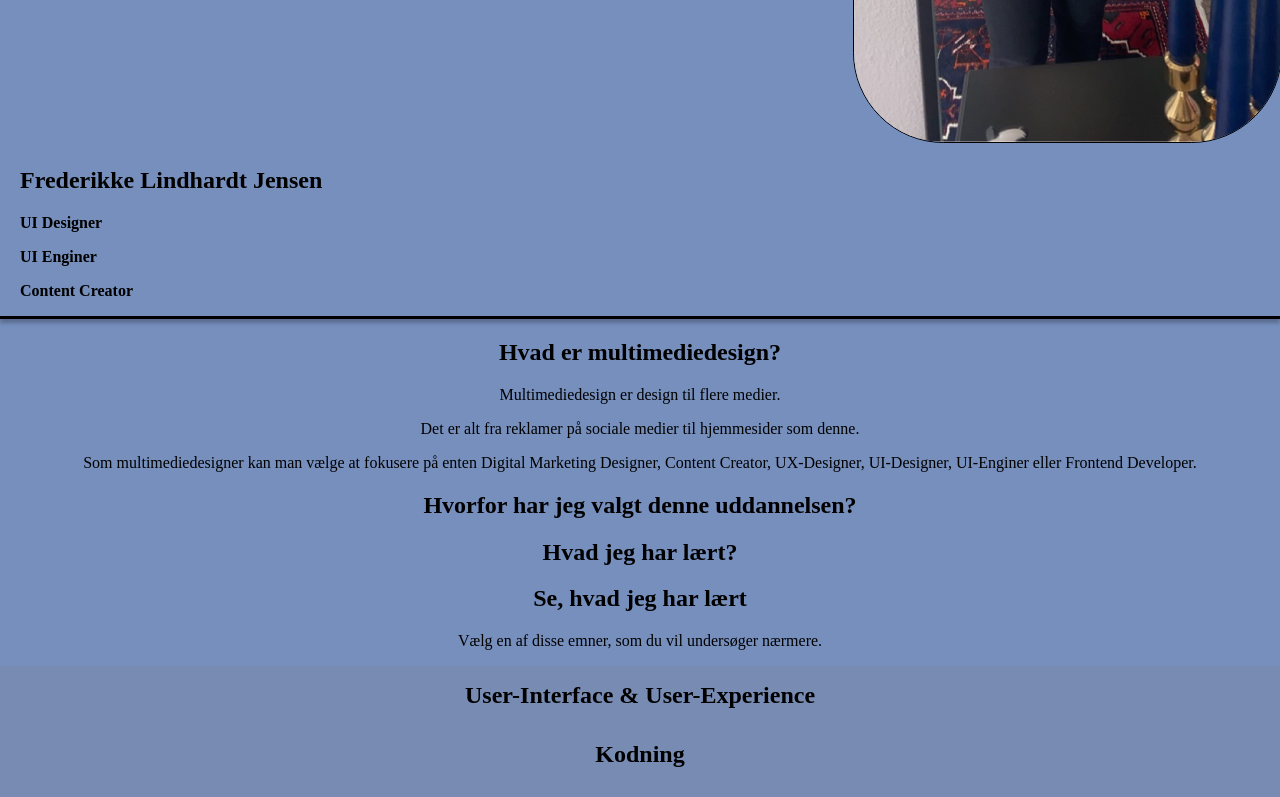
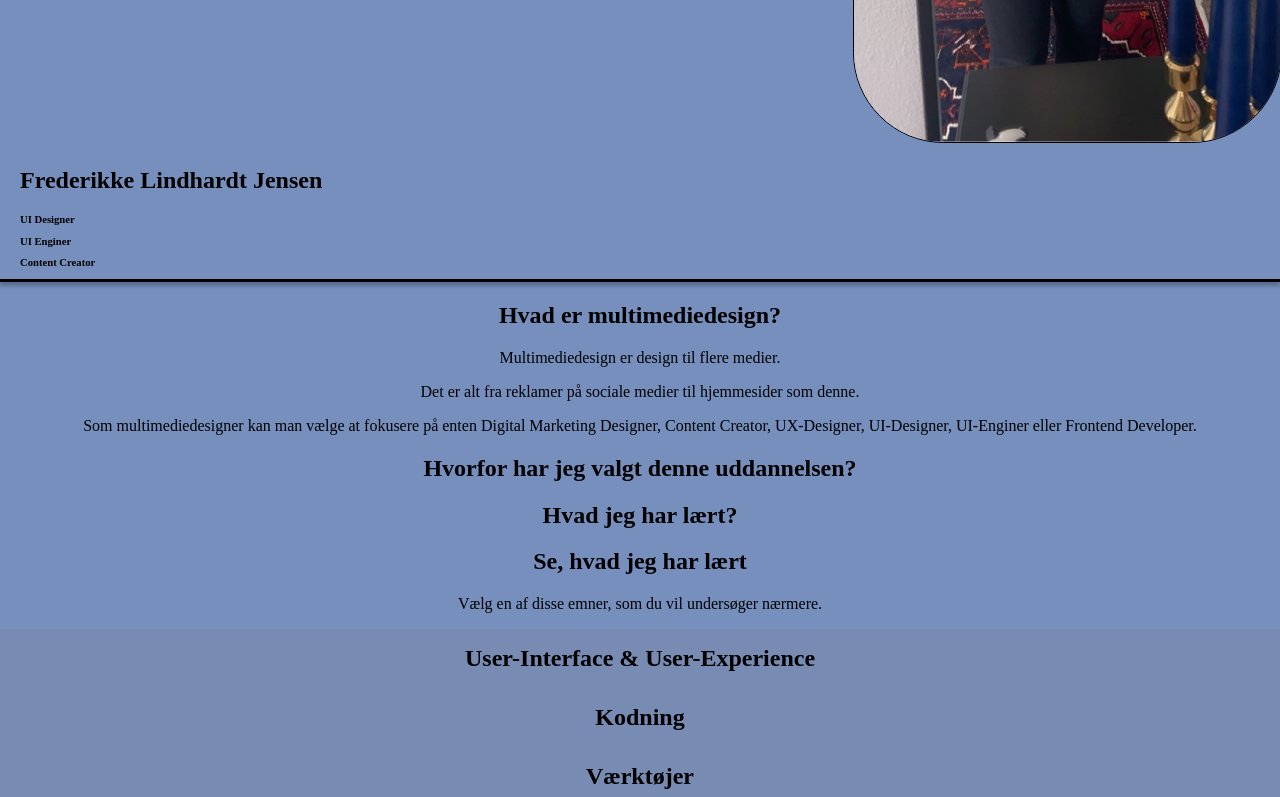
Before and after one commit to Frederikkeljensen/gammelFrederikkeljensen.github.io, a plain HTML site: page index.html in a window 1280 px wide. Shown: the part 804-1601 px from the top of the page. Drawn offline with Linux system fonts and the light colour scheme.

Commit message:
små ændringer

```diff
--- a/style.css
+++ b/style.css
@@ -32,7 +32,7 @@ h2 {
 }
 
 h3 {
-    font-size: var(--fontSizeMedium);
+    font-size: var(--fontSizeSmall);
 }
 
 h4 {
```
